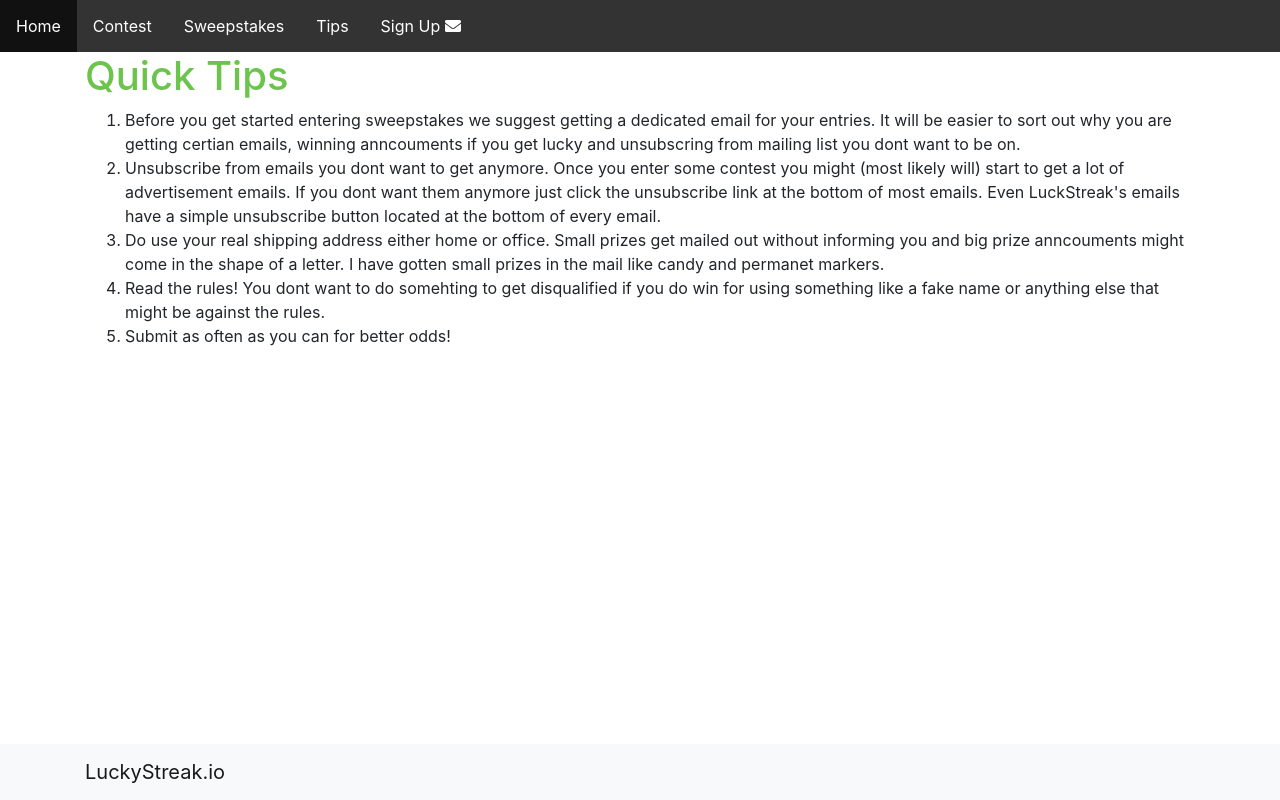
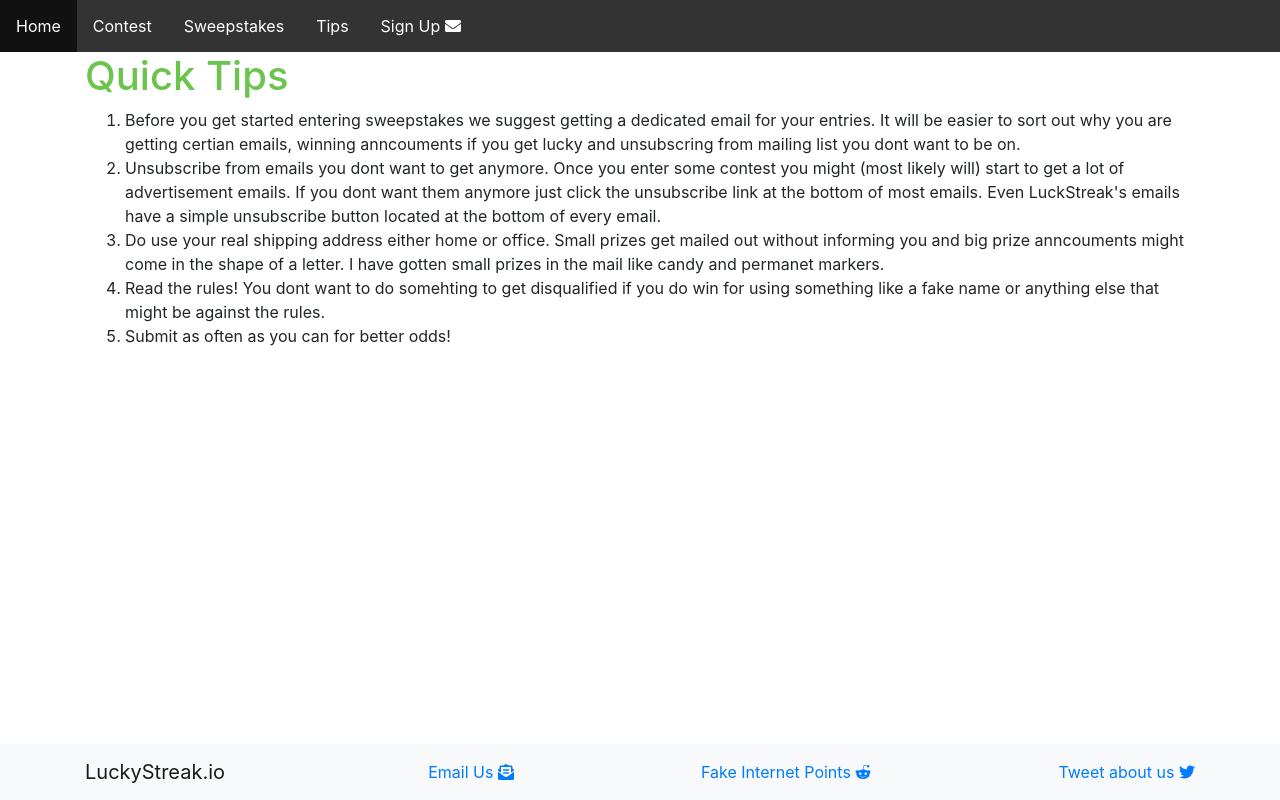
Before and after one commit to jamesbond00r/AWSReact, a React (Create React App) app: page /tips in a window 1280 px wide. Built offline with nearby package versions, Linux system fonts and the light colour scheme.

Commit message:
Add nav bar icons

```diff
--- a/src/NavBarLower.js
+++ b/src/NavBarLower.js
@@ -2,6 +2,11 @@ import React from 'react';
 import Button from 'react-bootstrap/Button';
 import Navbar from 'react-bootstrap/Navbar';
 import Container from 'react-bootstrap/Container';
+import { FontAwesomeIcon } from "@fortawesome/react-fontawesome";
+import { faEnvelopeOpenText} from "@fortawesome/free-solid-svg-icons";
+import {faRedditAlien} from "@fortawesome/free-brands-svg-icons";
+import {faFacebookSquare} from "@fortawesome/free-brands-svg-icons";
+import {faTwitter} from "@fortawesome/free-brands-svg-icons";
 
 export default function Navbarlower () {
 
@@ -9,6 +14,9 @@ export default function Navbarlower () {
  <Navbar expand="lg" variant="light" bg="light" fixed="bottom">
   <Container>
     <Navbar.Brand href="https://www.luckystreak.io/">LuckyStreak.io</Navbar.Brand>
+    <a href = "mailto: rob@luckystreak.awsapps.com" >Email Us  <FontAwesomeIcon icon={faEnvelopeOpenText}/></a>
+ 	<a href ="https://www.reddit.com/" >Fake Internet Points  <FontAwesomeIcon icon={faRedditAlien}/></a>
+ 	<a href = "https://twitter.com/" > Tweet about us	<FontAwesomeIcon icon={faTwitter}/></a>
   </Container>
 </Navbar>
 
--- a/src/index.js
+++ b/src/index.js
@@ -11,6 +11,7 @@ import NotFound from './notFound.js'
 import * as serviceWorker from './serviceWorker';
 import { faEnvelope} from "@fortawesome/free-solid-svg-icons";
 import { FontAwesomeIcon } from "@fortawesome/react-fontawesome";
+
 
 
 
```
